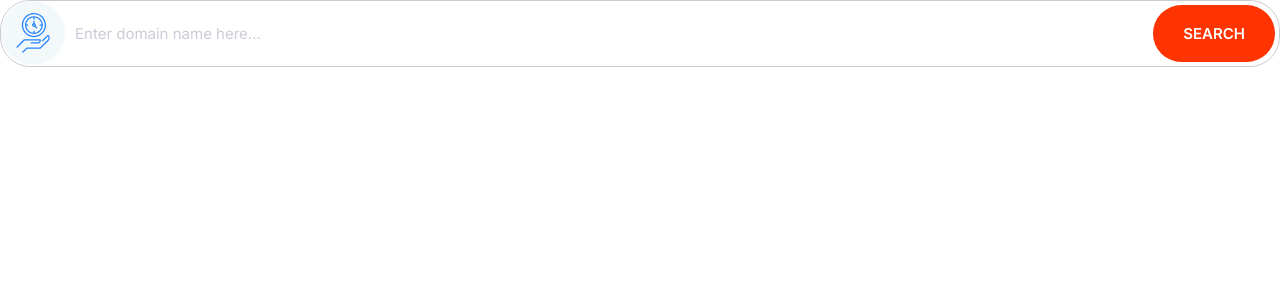
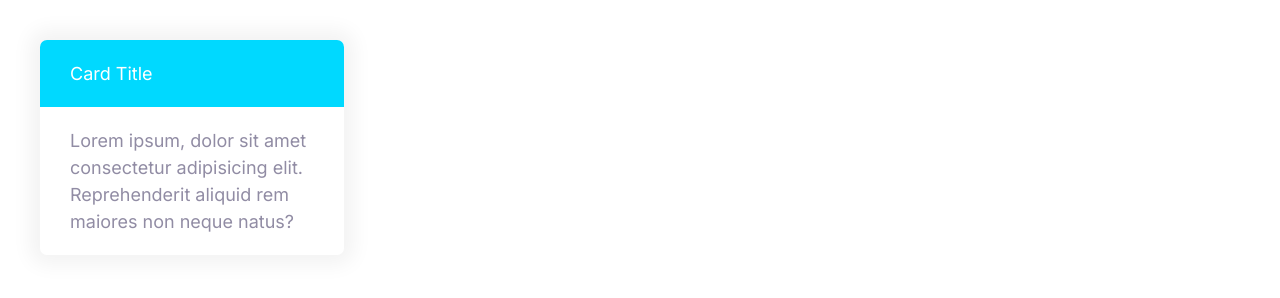
Before and after one commit to kusen30/website_fundamentals, a plain HTML site: page index.html in a window 1280 px wide. Drawn offline with Linux system fonts and the light colour scheme.

Commit message:
Added cards component

```diff
--- a/css/styles.css
+++ b/css/styles.css
@@ -270,3 +270,24 @@ a {
         font-size: 1.5rem;
     }
 }
+
+/* Cards */
+.card {
+    border-radius: 7px;
+    box-shadow: 0 0 20px 10px #f3f3f3;
+    overflow: hidden;
+}
+
+.card__header, .card__body {
+    padding: 2rem 3rem;
+}
+
+.card--primary .card__header {
+    background: var(--color-primary);
+    color: #fff;
+}
+
+.card--secondary .card__header {
+    background: var(--color-secondary);
+    color: #fff;
+}
--- a/index.html
+++ b/index.html
@@ -14,18 +14,14 @@
     <link rel="stylesheet" href="css/styles.css" />
   </head>
   <body>
-    <div class="input-group">
-      <span class="icon-container">
-        <svg class="icon icon--primary">
-          <use xlink:href="images/sprite.svg#clock"></use>
-        </svg>
-      </span>
-      <input
-        type="text"
-        class="input"
-        placeholder="Enter domain name here..."
-      />
-      <button class="btn btn--accent">Search</button>
+    <div style="width: 30%; padding: 4rem">
+      <div class="card card--secondary">
+        <header class="card__header">Card Title</header>
+        <div class="card__body">
+          Lorem ipsum, dolor sit amet consectetur adipisicing elit.
+          Reprehenderit aliquid rem maiores non neque natus?
+        </div>
+      </div>
     </div>
   </body>
 </html>
```
Also changed, not shown: components/cards.html (added, +7 -0 lines).
